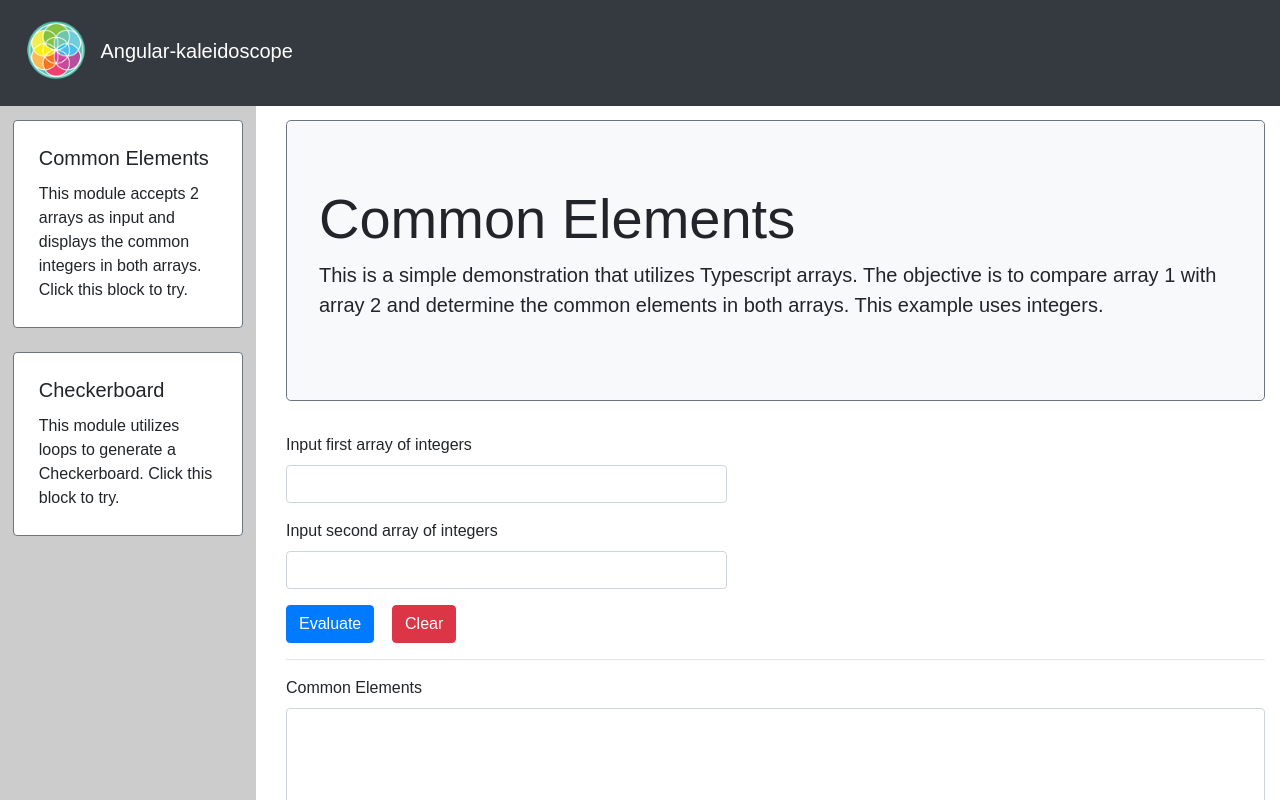
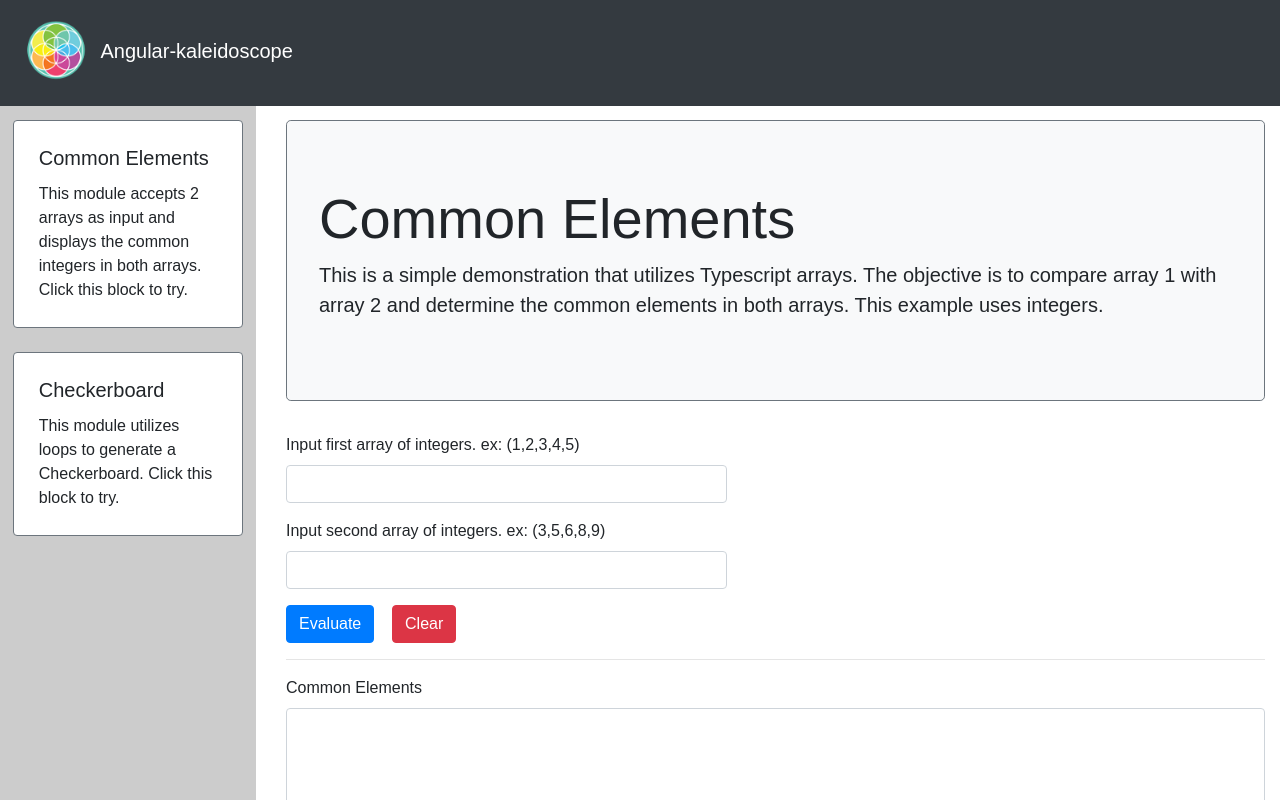
Before and after one commit to gbrethen/angular_kaleidoscope, an Angular app: page / in a window 1280 px wide. Both pictures are taken after a click on the element 127 px from the left and 224 px from the top of the page. Built offline with nearby package versions, Linux system fonts and the light colour scheme; some icons are missing.

Commit message:
add text to inputs

```diff
--- a/src/app/commonelement/commonelement.component.html
+++ b/src/app/commonelement/commonelement.component.html
@@ -5,12 +5,12 @@
       <p class="lead">This is a simple demonstration that utilizes Typescript arrays.  The objective is to compare array 1 with array 2 and determine the common elements in both arrays.  This example uses integers.</p>
     </div>
     <div class="form-group" style="width: 45%;">
-      <label for="array1">Input first array of integers</label>
+      <label for="array1">Input first array of integers. ex: (1,2,3,4,5)</label>
       <input type="text" class="form-control" [(ngModel)]="array1" pattern="^([0-9]+,?)+$" #arrayone="ngModel" autofocus />
       <div *ngIf="arrayone.errors?.pattern" style="color: red; margin-top: 4px;"><i class="fas fa-exclamation-triangle" aria-hidden="true"></i> Input is incorrect.</div>
     </div>
     <div class="form-group" style="width: 45%;">
-      <label for="array2">Input second array of integers</label>
+      <label for="array2">Input second array of integers. ex: (3,5,6,8,9)</label>
       <input type="text" class="form-control" [(ngModel)]="array2" pattern="^([0-9]+,?)+$" #arraytwo="ngModel"/>
       <div *ngIf="arraytwo.errors?.pattern" style="color: red; margin-top: 4px;"><i class="fas fa-exclamation-triangle" aria-hidden="true"></i> Input is incorrect.</div>
     </div>
```
